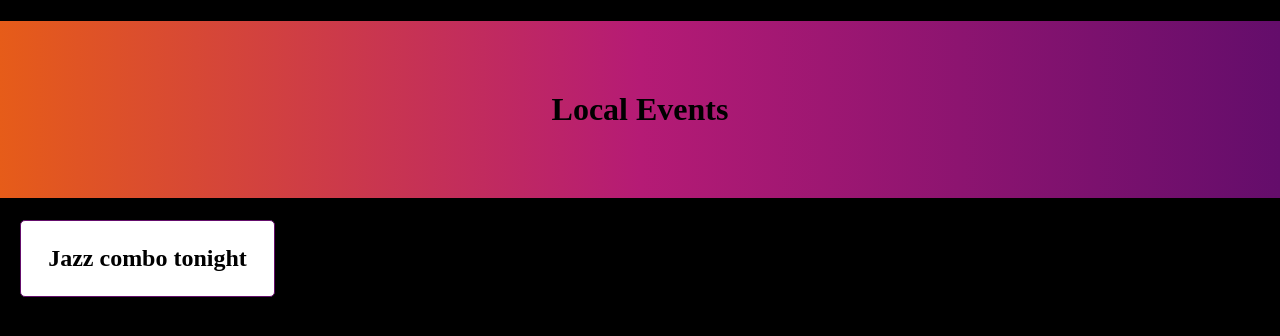
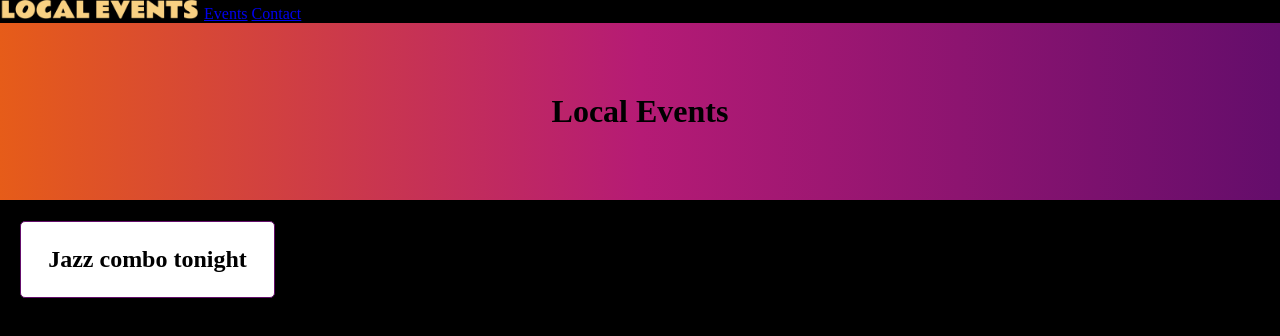
Before and after one commit to CSefcek/local-events-page, a plain HTML site: page index.html in a window 1280 px wide. Drawn offline with Linux system fonts and the light colour scheme.

Commit message:
Add nav in HTML

```diff
--- a/index.html
+++ b/index.html
@@ -6,7 +6,12 @@
     <link rel="stylesheet" type="text/css" href="styles.css">
     <title>Document</title>
 </head>
-<body>
+<body class="page">
+    <nav class="sidenav">
+        <img class="logo" src="images/logo-transparent.png" alt="Local Events logo" width="200" height="19"/>
+        <a href="#events">Events</a>
+        <a href="#contact">Contact</a>
+    </nav>
     <h1>Local Events</h1>
     <div class="card">
         <h2>Jazz combo tonight</h2>
--- a/styles.css
+++ b/styles.css
@@ -5,6 +5,7 @@ body {
 }
 
 h1 {
+    margin-top: 0;
     padding: 70px;
     background: linear-gradient(90deg,#E65C19, #B51B75, #640D6B);
     text-align: center;
```
Also changed, not shown: images/logo-transparent.png (added), images/logo.png (added), images/skyline.png (added).
